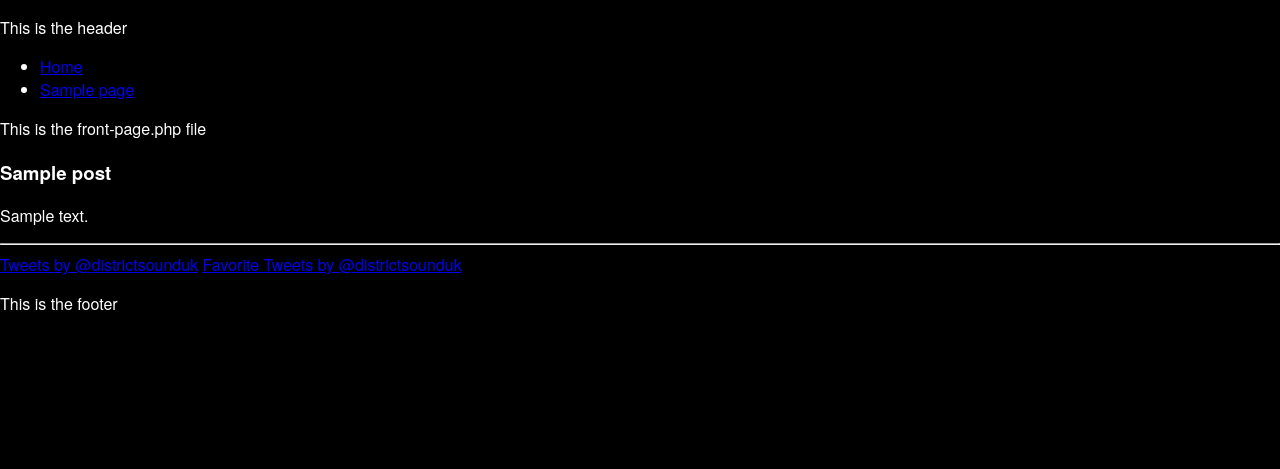
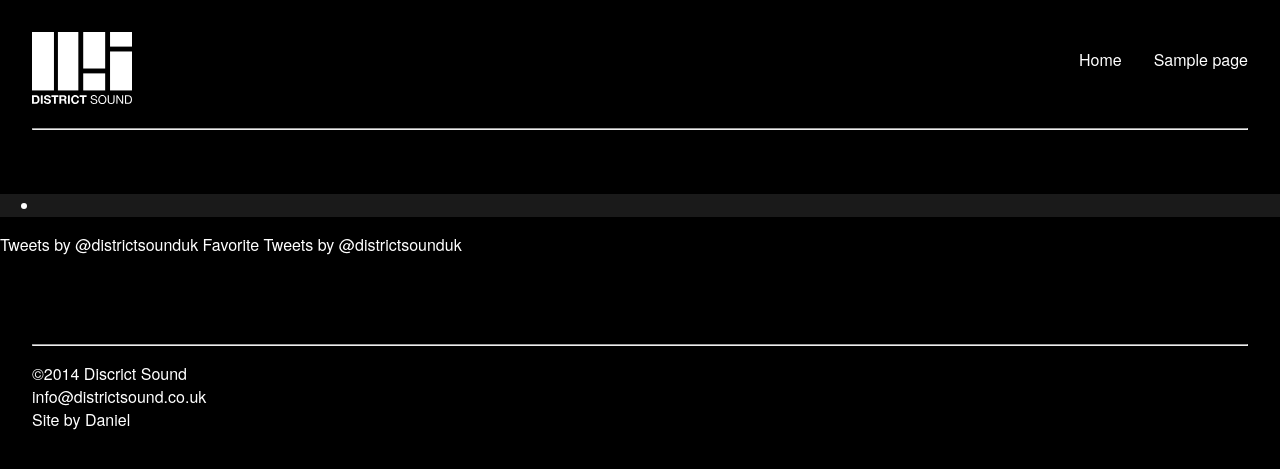
Before and after one commit to danielhutch/districtsound.co.uk, a WordPress theme: template wordpress/wp-themes/districtsound/front-page.php in a window 1280 px wide. Shown: the top 469 px of the page. Run offline with PHP 8.4 and a stand-in for WordPress, Linux system fonts and the light colour scheme; the site name, menu and one post (Sample post) are stand-ins, and other content is empty; some libraries are stand-ins or nearby versions.

Commit message:
Styling
Initial css styling

```diff
--- a/wordpress/wp-themes/districtsound/footer.php
+++ b/wordpress/wp-themes/districtsound/footer.php
@@ -1,4 +1,10 @@
-		<p>This is the footer</p>
+		<!-- <p>This is the footer</p> -->
 	<?php wp_footer() ;?>
+	<div id="footer">
+		<hr>
+		<p>&copy;2014 Discrict Sound <br>
+		<a href="mailto:info@districtsound.co.uk">info@districtsound.co.uk</a><br>
+		Site by <a href="http://www.danielhutchinson.co.uk">Daniel</a></p>
+	</div>
 	</body>
 	</html>
--- a/wordpress/wp-themes/districtsound/front-page.php
+++ b/wordpress/wp-themes/districtsound/front-page.php
@@ -1,18 +1,32 @@
+<div id="page">
+
 <?php get_header(); ?>
 
-<p>This is the front-page.php file</p>
+<!-- <p>This is the front-page.php file</p>-->
 
-<?php if ( have_posts() ) : while ( have_posts() ) : the_post(); ?>
+<ul class="slides">
+	<?php
 
-	<h3><?php the_title(); ?></h3>
-	<?php the_content(); ?>
-	<hr>
+	$args = array(
+		'post_type' => 'releases'
+	);
 
+	$the_query = new WP_Query( $args );
+
+?>
+
+<?php if ( have_posts() ) : while ( $the_query->have_posts() ) : $the_query->the_post(); ?>
+
+
+<li>
+	<a href="<?php the_permalink() ;?>"><img src="<?php the_field( 'cover_small' ); ?>"></a>
+</li>
 <?php endwhile; else: ?>
 
 	<p>There are no posts or pages here</p>
 
 <?php endif; ?>
+</ul>
 
 <a class="twitter-timeline" href="https://twitter.com/districtsounduk" data-widget-id="426000989720551424">Tweets by @districtsounduk</a>
 <script>!function(d,s,id){var js,fjs=d.getElementsByTagName(s)[0],p=/^http:/.test(d.location)?'http':'https';if(!d.getElementById(id)){js=d.createElement(s);js.id=id;js.src=p+"://platform.twitter.com/widgets.js";fjs.parentNode.insertBefore(js,fjs);}}(document,"script","twitter-wjs");</script>
@@ -24,3 +38,4 @@
 
 
 <?php get_footer(); ?>
+</div>
--- a/wordpress/wp-themes/districtsound/header.php
+++ b/wordpress/wp-themes/districtsound/header.php
@@ -15,7 +15,13 @@
 </head>
 <body>
 
-<p>This is the header</p>
+<!-- <p>This is the header</p> -->
+
+<div id="header">
+
+<img id="logo" src="<?php bloginfo('template_directory'); ?>/images/ds_logo.svg">
+
+<div id="nav">
 
 <?php
 
@@ -26,3 +32,11 @@
 	wp_nav_menu( $args );
 
 ?>
+
+
+
+</div>
+
+<hr>
+
+</div>
--- a/wordpress/wp-themes/districtsound/page.php
+++ b/wordpress/wp-themes/districtsound/page.php
@@ -1,4 +1,6 @@
 <?php get_header(); ?>
+
+<div id="article">
 
 	<p>This is the page.php file</p>
 
@@ -6,7 +8,7 @@
 
 		<h3><?php the_title(); ?></h3>
 		<?php the_content(); ?>
-	<hr>
+
 
 	<?php endwhile; else: ?>
 
@@ -14,5 +16,6 @@
 
 	<?php endif; ?>
 
+</div>
 
 <?php get_footer(); ?>
--- a/wordpress/wp-themes/districtsound/style.css
+++ b/wordpress/wp-themes/districtsound/style.css
@@ -18,7 +18,7 @@ Tags:
 /* ==========================================================================
    Typography
 
-   front-page.php
+
 
    ========================================================================== */
 
@@ -27,3 +27,199 @@ body {
 	color: #FFF;
 	background-color: #000;
 }
+
+a{
+	color: #FFF;
+	text-decoration: none;
+}
+
+a:hover {
+  text-decoration: underline;
+}
+
+h3{
+	font-size: 1.5em;
+	margin-top: 0em;
+	margin-bottom: 0em;
+}
+h4{
+	font-size: 1.125em;
+	margin-top: 0em;
+	margin-bottom: 0em;
+}
+
+
+.releases_artist{
+	font-weight: bold;
+}
+
+.releases_title{
+	font-weight: normal;
+
+}
+
+
+
+/*      Screens Below 600px
+   */
+@media only screen and (max-width: 600px){
+
+
+}
+
+/*      Screens between 600px and 1000px
+   */
+@media screen and (min-width: 600px) and (max-width: 1000px) {
+
+}
+
+/*      Screens between 1000px and 1400px
+   */
+@media screen and (min-width: 1000px) and (max-width: 1400px){
+
+}
+
+/*      Screens over 1400px
+ */
+@media screen and (min-width: 1400px){
+
+
+}
+
+
+/* ==========================================================================
+   Global
+
+
+
+   ========================================================================== */
+
+
+	.tile_a{
+		width: 100%;
+		margin: 0px auto;
+	}
+
+	.tile_b{
+		margin-left: 1em;
+		margin-right: 1em;
+	}
+
+	.tile_c{
+		width:33%;
+		float: left;
+	}
+
+	.tile_d{
+
+		margin-left: 1em;
+		margin-right: 1em;
+
+	}
+
+    .tile_d img{
+   	width: 100%
+   }
+
+	.releases_info{
+		margin-top: 1em;
+		margin-bottom: 2em;
+	}
+
+/* ==========================================================================
+   Header
+
+
+
+   ========================================================================== */
+
+
+   #header{
+   margin-top: 2em;
+   margin-right: 2em;
+   margin-left: 2em;
+   margin-bottom: 4em;
+   }
+
+   #logo{
+   width: 100px;
+   margin-bottom: 1em;
+   }
+
+   #nav{
+   float: right;
+   }
+
+
+   #nav li{
+   display: inline;
+   margin-left: 2em;
+   }
+
+
+   /* ==========================================================================
+   Homepage
+
+
+
+   ========================================================================== */
+
+  .slides{
+   	background-color: #1a1a1a;
+   	width: 100%
+   }
+
+
+
+
+
+   /* ==========================================================================
+   Releases
+
+
+
+   ========================================================================== */
+
+   #release{
+   width: 800px;
+   margin: auto;
+   }
+
+   #release img{
+   width: 50%;
+   height: auto;
+   }
+
+
+   /* ==========================================================================
+   Blog, About, Contact
+
+
+
+   ========================================================================== */
+
+   #article{
+   width: 800px;
+   margin: auto;
+   }
+
+   #article img{
+   width: 100%;
+   height: auto;
+   }
+
+
+   /* ==========================================================================
+   Footer
+
+
+
+   ========================================================================== */
+
+   #footer{
+   	clear: both;
+   	margin-left: 2em;
+	margin-right: 2em;
+	margin-bottom: 4em;
+	padding-top: 5em;
+   }
```
Also changed, not shown: wordpress/wp-themes/districtsound/home.php (+6 -2 lines), wordpress/wp-themes/districtsound/releases.php (+21 -12 lines), wordpress/wp-themes/districtsound/single-releases.php (+8 -3 lines), wordpress/wp-themes/districtsound/images/ds_logo.svg (added). Lines whose indentation alone changed are shown as unchanged.
